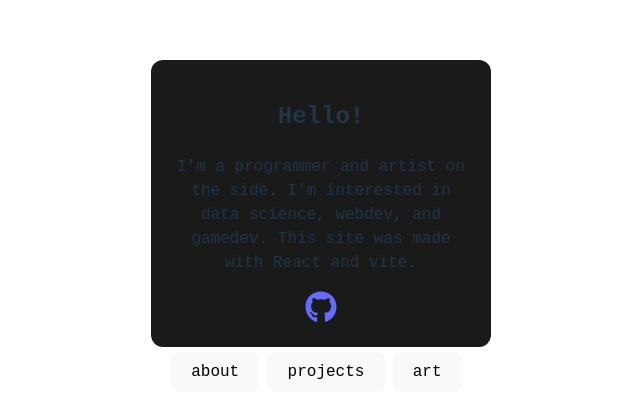
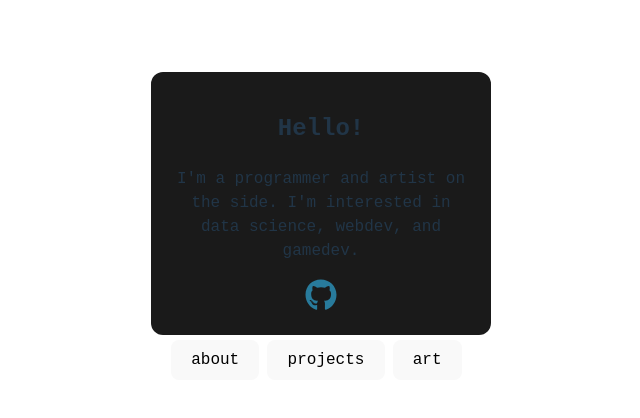
Before and after one commit to liang452/liang452.github.io, a React (Vite) app in the folder app/: page / in a window 1280 px wide. Shown: the part 172-590 px from the top of the page, without its empty margins (319-959 px from the left). Built offline with nearby package versions, Linux system fonts and the light colour scheme.

Commit message:
expanding pages

```diff
--- a/app/src/App.jsx
+++ b/app/src/App.jsx
@@ -1,12 +1,14 @@
 import { Routes, Route } from "react-router-dom";
-import About from "./pages/About.jsx";
+import Home from "./pages/Home.jsx";
+import About from "./pages/About.jsx"
 import Projects from "./pages/Projects.jsx";
 import Art from "./pages/Art.jsx";
 
 export default function App() {
   return (
     <Routes>
-      <Route path="/" element={<About />} />
+      <Route path="/" element={<Home />} />
+      <Route path="/about" element={<About />} />
       <Route path="/projects" element={<Projects />} />
       <Route path="/art" element={<Art />} />
     </Routes>
--- a/app/src/pages/About.jsx
+++ b/app/src/pages/About.jsx
@@ -1,6 +1,8 @@
 import { Link } from "react-router-dom";
 import { FontAwesomeIcon } from '@fortawesome/react-fontawesome';
 import { faGithub } from '@fortawesome/free-brands-svg-icons';
+import { faArrowLeft } from "@fortawesome/free-solid-svg-icons";
+
 
 export default function About() {
   return (
@@ -10,31 +12,21 @@ export default function About() {
         alignItems: "center",
         margin: "auto",
       }}>
+         <Link to="/" style={{margin:"20px"}}>
+            <FontAwesomeIcon icon={faArrowLeft} size="2x"/>
+        </Link>
+        <br></br>
+
       <div className="card">
-        <h2>Hello!</h2>
+        <h2>more about me -</h2>
         <p>
-          I'm a programmer and artist on the side. I'm interested in data
-          science, webdev, and gamedev. This site was made with React and vite.
+          I'm currently a computer science major at Georgia Tech.
+          I like making interactive data visualizations, games, and websites. I also like looking into OS and cybersecurity in my free time.
         </p>
-        <a href="https://github.com/liang452" target="_blank" rel="noopener noreferrer">
-            <FontAwesomeIcon icon={faGithub} size="2x" />
-        </a>
+        <p>I'm a member of GT's <a href="https://www.gtvgdev.com/">VGDev</a> club, and I roller skate and rock climb for fun!</p>
       </div>
 
-      <div className="navbar">
-        <Link to="/">
-          <button type="button">about</button>
-        </Link>
 
-        <Link to="/projects" style={{marginLeft: "8px"}}>
-          <button type="button">projects</button>
-        </Link>
-
-        <Link to="/art" style={{marginLeft: "8px"}}>
-          <button type="button">art</button>
-        </Link>
-
-      </div>
     </div>
   );
 }
--- /dev/null
+++ b/app/src/pages/Home.jsx
@@ -0,0 +1,42 @@
+import { Link } from "react-router-dom";
+import { FontAwesomeIcon } from '@fortawesome/react-fontawesome';
+import { faGithub } from '@fortawesome/free-brands-svg-icons';
+
+export default function Home() {
+  return (
+    <div style={{
+        display: "flex",
+        flexDirection: "column",
+        alignItems: "center",
+        margin: "auto",
+      }}>
+      <div className="card">
+        <h2>Hello!</h2>
+        <p>
+          I'm a programmer and artist on the side. I'm interested in data
+          science, webdev, and gamedev.
+        </p>
+        <a href="https://github.com/liang452" target="_blank" rel="noopener noreferrer">
+            <FontAwesomeIcon icon={faGithub} size="2x" />
+        </a>
+      </div>
+
+      <div className="navbar">
+
+        <Link to="/about">
+          <button type="button">about</button>
+        </Link>
+
+
+        <Link to="/projects" style={{marginLeft: "8px"}}>
+          <button type="button">projects</button>
+        </Link>
+
+        <Link to="/art" style={{marginLeft: "8px"}}>
+          <button type="button">art</button>
+        </Link>
+
+      </div>
+    </div>
+  );
+}
--- a/app/src/pages/Projects.jsx
+++ b/app/src/pages/Projects.jsx
@@ -16,10 +16,17 @@ export default function Projects() {
         </Link>
 
       <h1>projects</h1>
-      <h4>pulsar star classification.</h4>
-      <h4>er room management.</h4>
-      <h4>lotus eater.</h4>
-      <p>Check out the VGDev site! I've worked on a bunch of games there. </p>
+      <b>this website</b>
+        <p>made with React and vite.</p>
+
+      <b>pulsar star classification.</b>
+      <p>identifying <a href="https://en.wikipedia.org/wiki/Pulsar">pulsar</a> and nonpulsar stars with both numeric and image data for cs 4641 machine learning.</p>
+
+      <b>er room management.</b>
+      <p>frontend for a mysql project from cs 4400 intro to databases</p>
+
+      <b>custom spotify wrapped</b>
+      <p>using spotify's api to create a summary of listening data</p>
     </div>
   );
 }
--- a/app/src/styles.css
+++ b/app/src/styles.css
@@ -15,11 +15,11 @@
 
 a {
   font-weight: 500;
-  color: #646cff;
+  color: #287b9c;
   text-decoration: inherit;
 }
 a:hover {
-  color: #535bf2;
+  color: #64d3ff;
 }
 
 body {
@@ -50,7 +50,7 @@ button {
   transition: border-color 0.25s;
 }
 button:hover {
-  border-color: #646cff;
+  border-color: #64d3ff;
 }
 button:focus,
 button:focus-visible {
@@ -63,7 +63,7 @@ button:focus-visible {
     background-color: #ffffff;
   }
   a:hover {
-    color: #747bff;
+    color: #64d3ff;
   }
   button {
     background-color: #f9f9f9;
```
